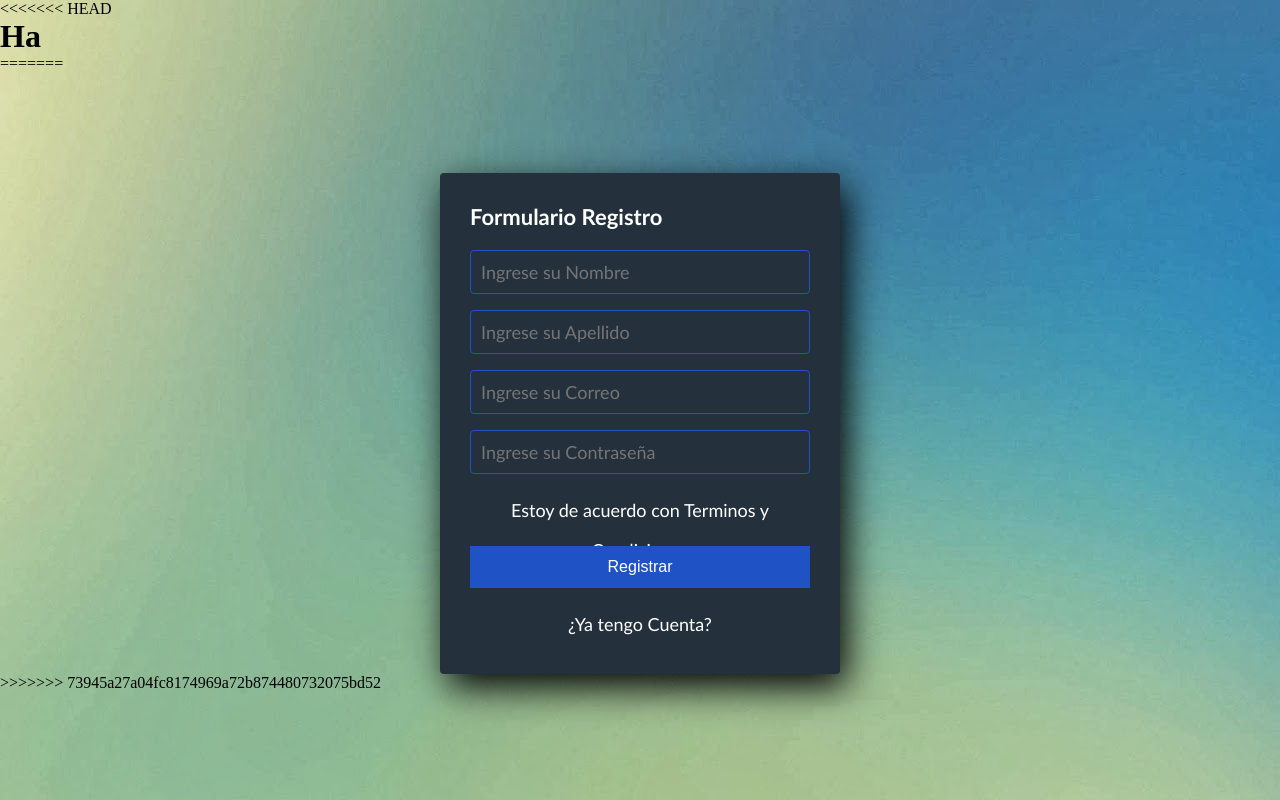
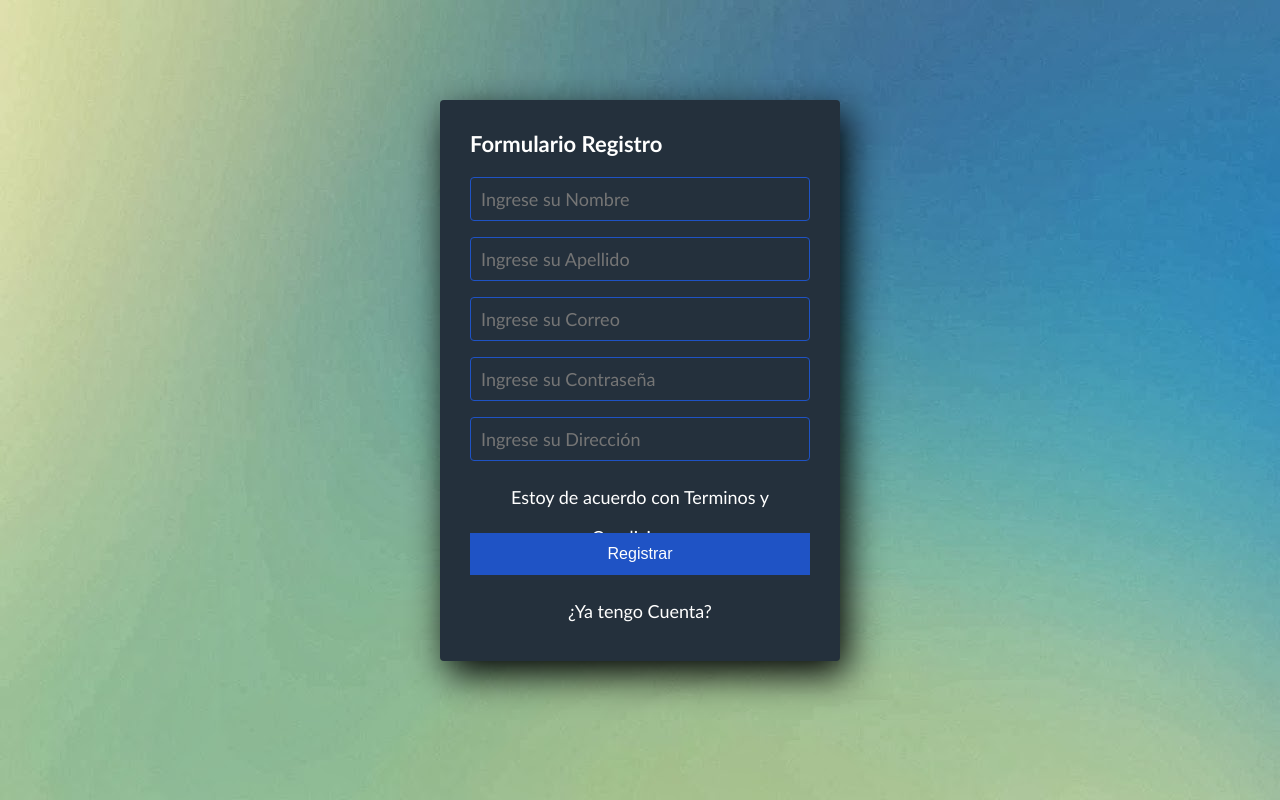
Before and after one commit to AdrielFondeur25/practica_en_equipo, a plain HTML site: page index.html in a window 1280 px wide. Drawn offline with Linux system fonts and the light colour scheme.

Commit message:
commit3 damy

```diff
--- a/index.html
+++ b/index.html
@@ -8,21 +8,19 @@
   <title>Formulario Registro</title>
 </head>
 <body>
-<<<<<<< HEAD
-    <h1>Ha</h1>
 
-=======
   <section class="form-register">
     <h4>Formulario Registro</h4>
     <input class="controls" type="text" name="nombres" id="nombres" placeholder="Ingrese su Nombre">
     <input class="controls" type="text" name="apellidos" id="apellidos" placeholder="Ingrese su Apellido">
     <input class="controls" type="email" name="correo" id="correo" placeholder="Ingrese su Correo">
     <input class="controls" type="password" name="correo" id="correo" placeholder="Ingrese su Contraseña">
+    <input class="controls" type="text" name="direccion" id="direccion" placeholder="Ingrese su Dirección">
     <p>Estoy de acuerdo con <a href="#">Terminos y Condiciones</a></p>
     <input class="botons" type="submit" value="Registrar">
     <p><a href="#">¿Ya tengo Cuenta?</a></p>
   </section>
 
->>>>>>> 73945a27a04fc8174969a72b874480732075bd52
+
 </body>
 </html>
```
